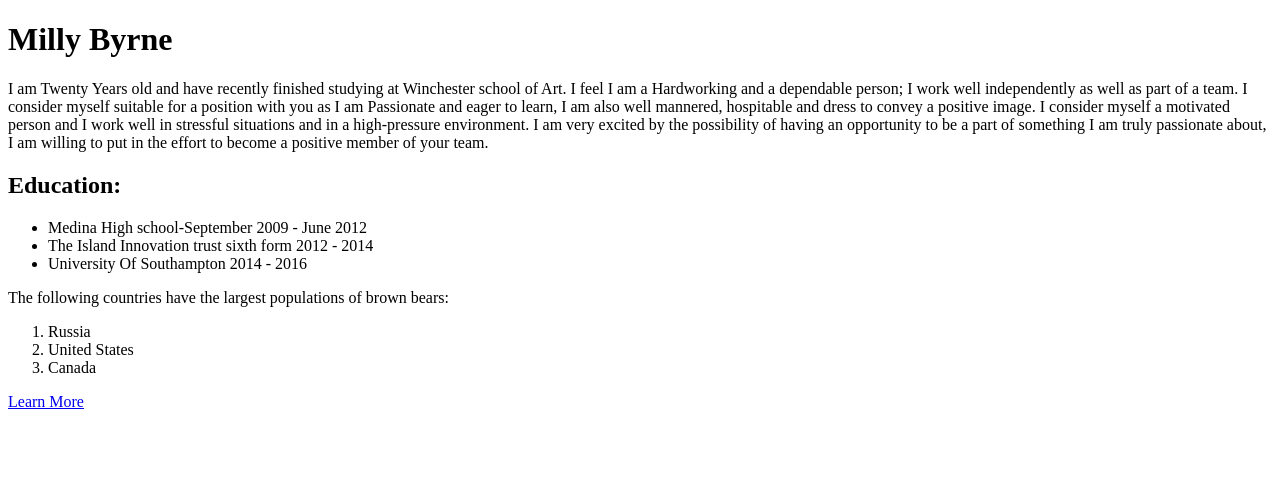
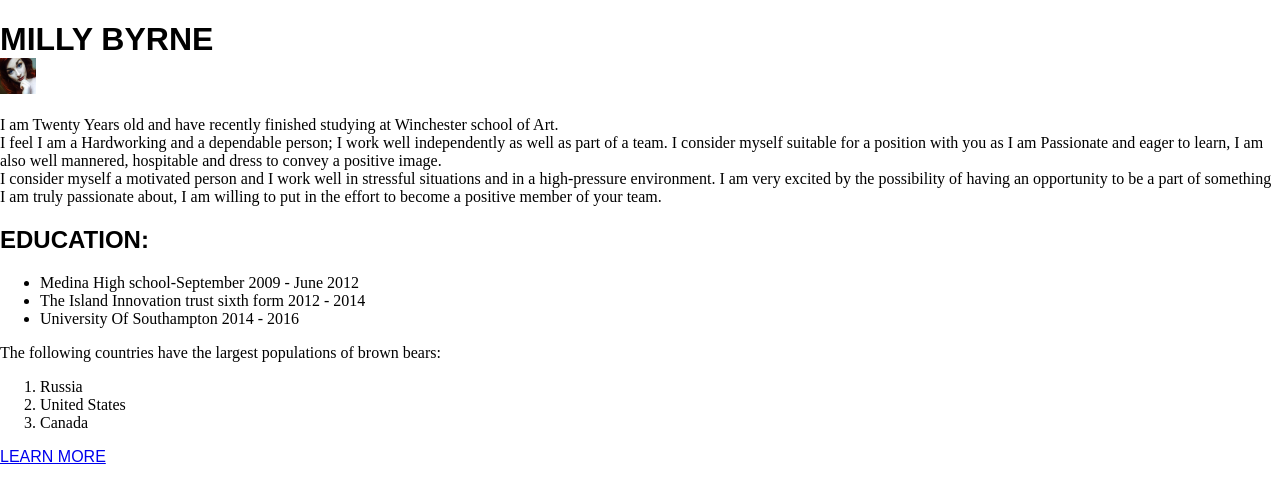
Before and after one commit to Millysian/Millysian.github.io, a plain HTML site: page index.html in a window 1280 px wide. Drawn offline with Linux system fonts and the light colour scheme.

Commit message:
Does shit

```diff
--- a/index.html
+++ b/index.html
@@ -3,12 +3,15 @@
 <head>
   <title>Milly Sian Byrne</title>
 </head>
+<link rel="stylesheet" type="text/css" href="style.css">
 <body>
+
 <div id="top"></div>
-  <h1> Milly Byrne</h1>
-  <p>I am Twenty Years old and have recently finished studying at Winchester school of Art. I feel I am a Hardworking and a dependable person; I work well independently as well as part of a team. I consider myself suitable for a position with you as I am Passionate and eager to learn, I am also well mannered, hospitable and dress to convey a positive image.
+  <h1> Milly Byrne <img src="MillyByrne.jpg" class="author__avatar" alt="Milly byrne"> </h1>
+  <p>I am Twenty Years old and have recently finished studying at Winchester school of Art. <br /> I feel I am a Hardworking and a dependable person; I work well independently as well as part of a team. I consider myself suitable for a position with you as I am Passionate and eager to learn, I am also well mannered, hospitable and dress to convey a positive image.<br />
 I consider myself a motivated person and I work well in stressful situations and in a high-pressure environment. I am very excited by the possibility of having an opportunity to be a part of something I am truly passionate about, I am willing to put in the effort to become a positive member of your team.
 </p>
+
 <h2> Education: </h2>
 
   <ul>
@@ -17,6 +20,7 @@ I consider myself a motivated person and I work well in stressful situations and
     <li>University Of Southampton 2014 - 2016</li>
 
   </ul>
+
   <p> The following countries have the largest populations of brown bears: </p>
   <ol> <li> Russia </li>
     <li> United States </li>
--- /dev/null
+++ b/style.css
@@ -0,0 +1,15 @@
+html, body {
+  margin: 0;
+}
+
+h1, h2, a {
+  font-family: 'Oswald', sans-serif;
+  text-transform: uppercase;
+}
+
+img.author__avatar {
+    display: table-cell;
+    vertical-align: top;
+    width: 36px;
+    height: 36px;
+}
```
Also changed, not shown: MillyByrne.jpg (added), 1 other file.
